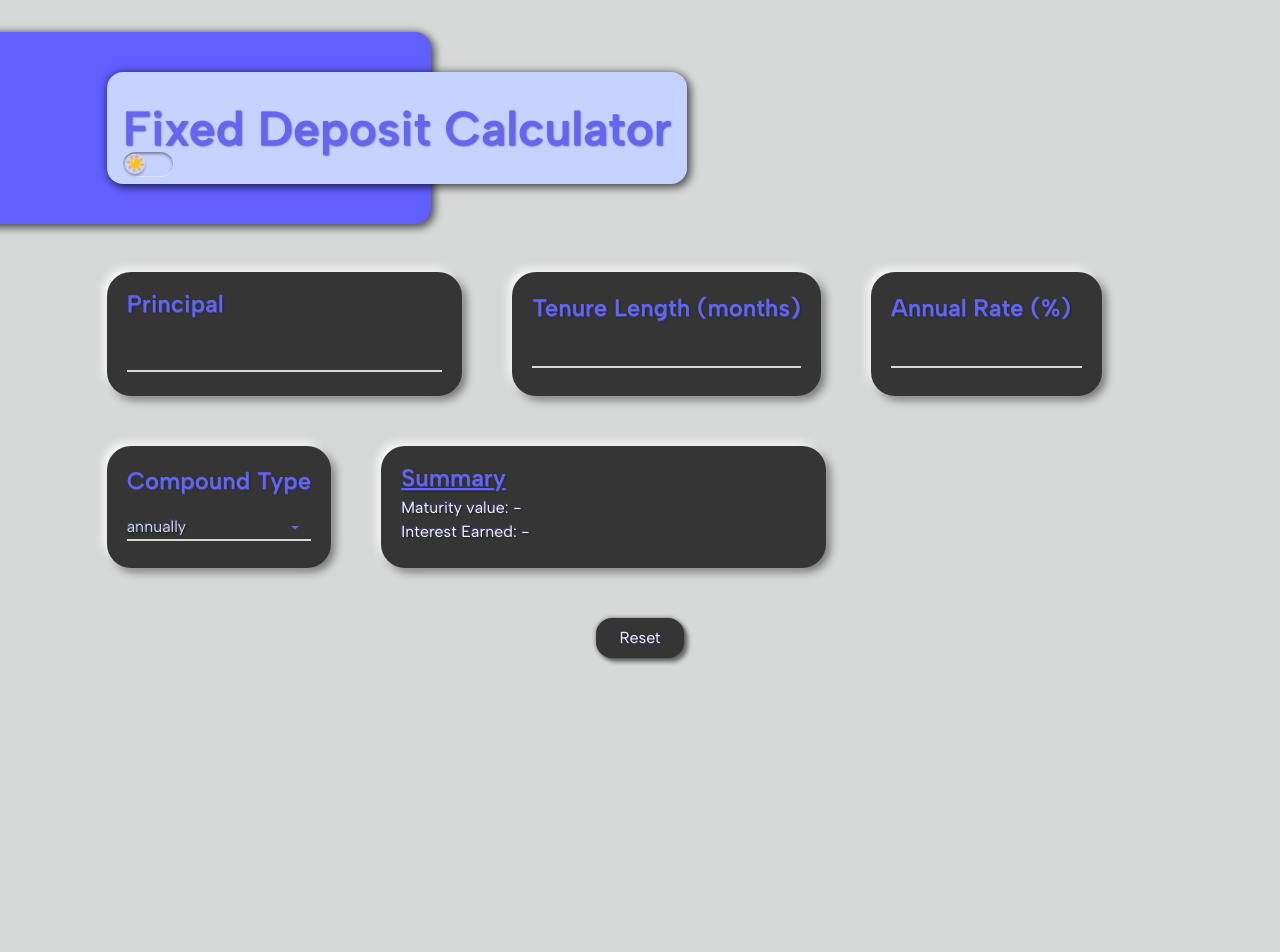
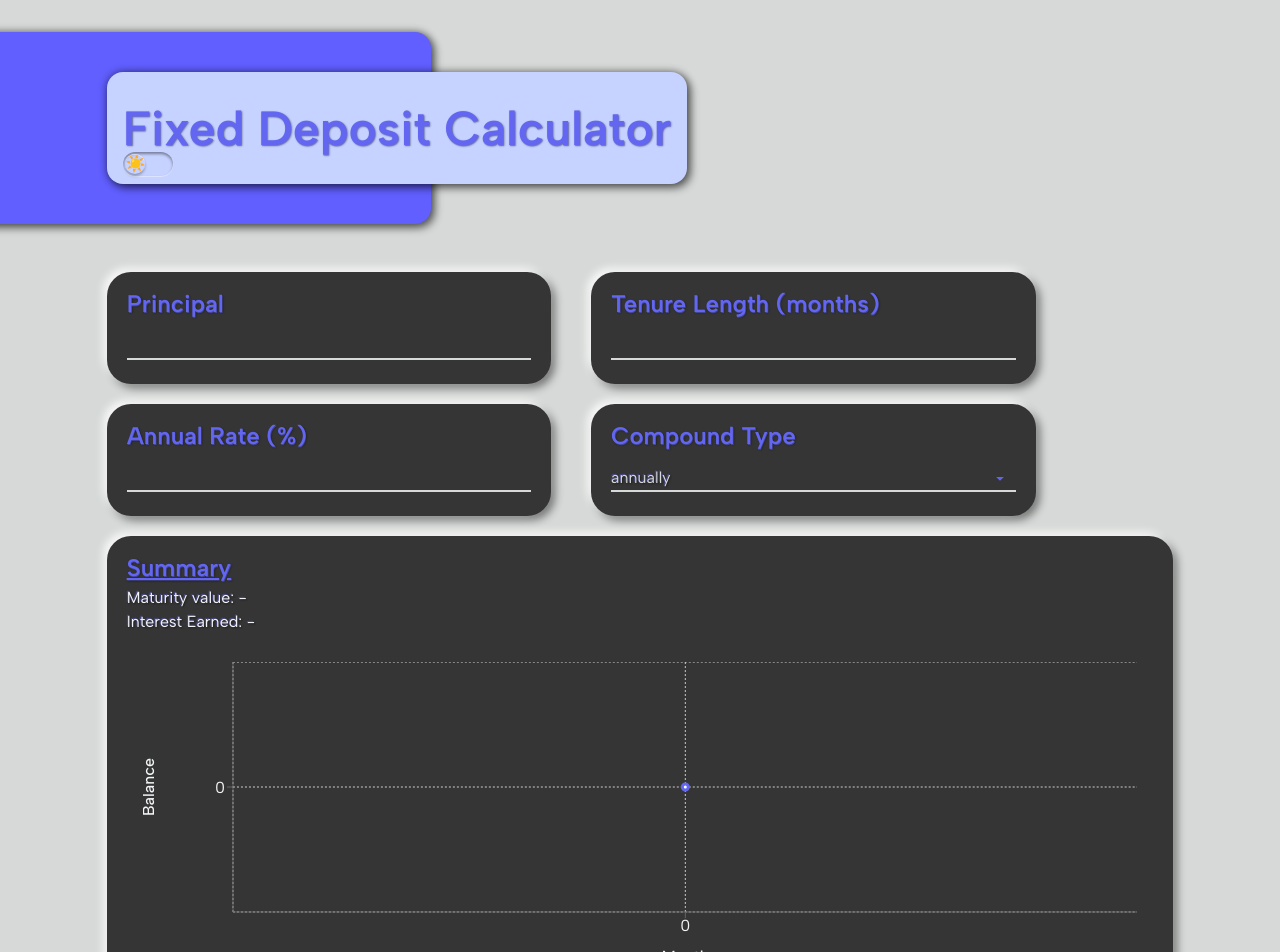
Before and after one commit to nevtay/fd-calculator, a Next.js app: page / in a window 1280 px wide. Shown: the top 952 px of the page. Before the commit the page ends 832 px from the top, so only its background shows below. Built offline with nearby package versions, Linux system fonts and the light colour scheme.

Commit message:
feat: add chart visualisation

```diff
--- a/components/Calculator.tsx
+++ b/components/Calculator.tsx
@@ -1,5 +1,6 @@
 "use client";
 import { useEffect, useState } from "react";
+import ChartVisualisation from "./ChartVisualisation";
 import {
   growthSeries,
   interestEarned as calculateInterestEarned,
@@ -13,6 +14,8 @@ export interface CompoundTypes {
   annually: "annually";
   maturity: "maturity";
 }
+
+export type GrowthSeries = { month: number; balance: number }[];
 
 const Calculator = () => {
   const compoundTypes = {
@@ -32,10 +35,17 @@ const Calculator = () => {
   const [formData, setFormData] = useState(defaultState);
   const [maturityValue, setMaturityValue] = useState("");
   const [interestEarned, setInterestEarned] = useState("");
+  const [growthSeriesData, setGrowthSeriesData] = useState<GrowthSeries>([
+    { month: 0, balance: 0 },
+  ]);
 
   const isValidNumber = (key: string, currentValue: string): boolean => {
-    if (/^\d$/.test(key)) return true;
-    if (key === "." && !currentValue.includes(".")) return true;
+    if (/^\d$/.test(key)) {
+      return true;
+    }
+    if (key === "." && !currentValue.includes(".")) {
+      return true;
+    }
     return false;
   };
 
@@ -43,7 +53,12 @@ const Calculator = () => {
   const sanitizeNumericInput = (value: string): string => {
     const digitsAndDots = value.replace(/[^\d.]/g, "");
     const firstDotIndex = digitsAndDots.indexOf(".");
-    if (firstDotIndex === -1) return digitsAndDots;
+    if (firstDotIndex === -1) {
+      return digitsAndDots;
+    }
+    if (firstDotIndex === 0 && value.length === 1) {
+      return "0" + value;
+    }
     return (
       digitsAndDots.slice(0, firstDotIndex + 1) +
       digitsAndDots.slice(firstDotIndex + 1).replace(/\./g, "")
@@ -132,9 +147,18 @@ const Calculator = () => {
     if (!formData.principal || !formData.annualRate || !formData.tenureLength) {
       setMaturityValue("-");
       setInterestEarned("-");
+      setGrowthSeriesData([{ month: 0, balance: 0 }]);
     } else {
       getInterestEarned();
       getMaturityValue();
+
+      const growthSeriesData = growthSeries(
+        Number(principal),
+        Number(annualRate),
+        Number(tenureLength),
+        compoundType,
+      );
+      setGrowthSeriesData(growthSeriesData);
     }
   }, [
     formData.principal,
@@ -143,20 +167,18 @@ const Calculator = () => {
     formData.compoundType,
   ]);
 
+  console.log("interestEarned", interestEarned);
+
   return (
     <>
-      <form className="flex flex-row flex-wrap gap-12.5">
-        <div className="bg-input-container flex w-4/12 flex-col justify-evenly gap-3 rounded-3xl px-5 pt-3.5 pb-6 shadow-[-4px_-4px_8px_var(--skeu-highlight),4px_4px_8px_var(--skeu-shadow)] transition-[scale,box-shadow] duration-200 ease-in-out hover:scale-95 hover:shadow-[-2px_-2px_4px_var(--skeu-highlight),2px_2px_4px_var(--skeu-shadow)] max-md:w-12/12">
+      <form className="items-between flex flex-row flex-wrap gap-x-10 gap-y-5">
+        <div className="bg-input-container flex w-5/12 flex-col justify-between gap-3 rounded-3xl px-5 pt-3.5 pb-6 shadow-[-4px_-4px_8px_var(--skeu-highlight),4px_4px_8px_var(--skeu-shadow)] transition-[scale,box-shadow] duration-200 ease-in-out hover:scale-95 hover:shadow-[-2px_-2px_4px_var(--skeu-highlight),2px_2px_4px_var(--skeu-shadow)] max-md:w-12/12">
           <label
             className="text-[24px] font-semibold text-(--color-indigo) text-shadow-[.6px_.60px_0.25px_var(--skeu-highlight-weak),1px_1px_2px_var(--skeu-shadow)]"
             htmlFor="principal"
           >
             Principal
           </label>
-          <label
-            className="text-[24px] font-semibold text-(--color-indigo) text-shadow-[.6px_.60px_0.25px_var(--skeu-highlight-weak),1px_1px_2px_var(--skeu-shadow)]"
-            htmlFor="principal"
-          ></label>
           <input
             className="text-input-value border-b-2 bg-none outline-0 text-shadow-[-1px_-1px_1px_var(--skeu-highlight-weak),1px_1px_2px_var(--skeu-shadow)]"
             title="principal"
@@ -170,7 +192,7 @@ const Calculator = () => {
             }}
           />
         </div>
-        <div className="bg-input-container flex w-auto flex-col justify-evenly gap-3 rounded-3xl px-5 pt-3.5 pb-6 shadow-[-4px_-4px_8px_var(--skeu-highlight),4px_4px_8px_var(--skeu-shadow)] transition-[scale,box-shadow] duration-200 ease-in-out hover:scale-95 hover:shadow-[-2px_-2px_4px_var(--skeu-highlight),2px_2px_4px_var(--skeu-shadow)] max-md:w-12/12">
+        <div className="bg-input-container flex w-5/12 flex-col justify-between gap-3 rounded-3xl px-5 pt-3.5 pb-6 shadow-[-4px_-4px_8px_var(--skeu-highlight),4px_4px_8px_var(--skeu-shadow)] transition-[scale,box-shadow] duration-200 ease-in-out hover:scale-95 hover:shadow-[-2px_-2px_4px_var(--skeu-highlight),2px_2px_4px_var(--skeu-shadow)] max-md:w-12/12">
           <label
             className="text-[24px] font-semibold text-(--color-indigo) text-shadow-[.6px_.60px_0.25px_var(--skeu-highlight-weak),1px_1px_2px_var(--skeu-shadow)]"
             htmlFor="tenureLength"
@@ -182,6 +204,8 @@ const Calculator = () => {
             title="tenureLength"
             name="tenureLength"
             type="text"
+            maxLength={3}
+            max={360}
             inputMode="numeric"
             value={formData.tenureLength}
             onKeyDown={handleKeyDown}
@@ -190,7 +214,7 @@ const Calculator = () => {
             }}
           />
         </div>
-        <div className="bg-input-container flex w-auto flex-col justify-evenly gap-3 rounded-3xl px-5 pt-3.5 pb-6 shadow-[-4px_-4px_8px_var(--skeu-highlight),4px_4px_8px_var(--skeu-shadow)] transition-[scale,box-shadow] duration-200 ease-in-out hover:scale-95 hover:shadow-[-2px_-2px_4px_var(--skeu-highlight),2px_2px_4px_var(--skeu-shadow)] max-md:w-12/12">
+        <div className="bg-input-container flex w-5/12 flex-col justify-between gap-3 rounded-3xl px-5 pt-3.5 pb-6 shadow-[-4px_-4px_8px_var(--skeu-highlight),4px_4px_8px_var(--skeu-shadow)] transition-[scale,box-shadow] duration-200 ease-in-out hover:scale-95 hover:shadow-[-2px_-2px_4px_var(--skeu-highlight),2px_2px_4px_var(--skeu-shadow)] max-md:w-12/12">
           <label
             className="text-[24px] font-semibold text-(--color-indigo) text-shadow-[.6px_.60px_0.25px_var(--skeu-highlight-weak),1px_1px_2px_var(--skeu-shadow)]"
             htmlFor="annualRate"
@@ -203,6 +227,7 @@ const Calculator = () => {
             name="annualRate"
             type="text"
             inputMode="numeric"
+            maxLength={3}
             value={formData.annualRate}
             onKeyDown={handleKeyDown}
             onChange={(e: React.ChangeEvent<HTMLInputElement>) => {
@@ -210,7 +235,7 @@ const Calculator = () => {
             }}
           />
         </div>
-        <div className="bg-input-container flex min-w-auto flex-col justify-evenly gap-3 rounded-3xl px-5 pt-3.5 pb-6 shadow-[-4px_-4px_8px_var(--skeu-highlight),4px_4px_8px_var(--skeu-shadow)] transition-[scale,box-shadow] duration-200 ease-in-out hover:scale-95 hover:shadow-[-2px_-2px_4px_var(--skeu-highlight),2px_2px_4px_var(--skeu-shadow)] max-md:w-12/12">
+        <div className="bg-input-container flex w-5/12 flex-col justify-between gap-3 rounded-3xl px-5 pt-3.5 pb-6 shadow-[-4px_-4px_8px_var(--skeu-highlight),4px_4px_8px_var(--skeu-shadow)] transition-[scale,box-shadow] duration-200 ease-in-out hover:scale-95 hover:shadow-[-2px_-2px_4px_var(--skeu-highlight),2px_2px_4px_var(--skeu-shadow)] max-md:w-12/12">
           <label
             className="text-[24px] font-semibold text-(--color-indigo) text-shadow-[.6px_.60px_0.25px_var(--skeu-highlight-weak),1px_1px_2px_var(--skeu-shadow)]"
             htmlFor="compoundType"
@@ -247,8 +272,8 @@ const Calculator = () => {
             </svg>
           </div>
         </div>
-        <div className="bg-input-container flex w-5/12 items-center rounded-3xl px-5 pt-3.5 pb-6 shadow-[-4px_-4px_8px_var(--skeu-highlight),4px_4px_8px_var(--skeu-shadow)] transition-[scale,box-shadow] duration-200 ease-in-out hover:scale-95 hover:shadow-[-2px_-2px_4px_var(--skeu-highlight),2px_2px_4px_var(--skeu-shadow)] max-md:w-12/12">
-          <div className="min-w-7/12 text-(--color-body-text) text-shadow-[-1px_-1px_1px_var(--skeu-highlight-weak),1px_1px_2px_var(--skeu-shadow)]">
+        <div className="bg-input-container flex w-12/12 flex-col justify-evenly gap-3 rounded-3xl px-5 pt-3.5 pb-6 shadow-[-4px_-4px_8px_var(--skeu-highlight),4px_4px_8px_var(--skeu-shadow)] transition-[scale,box-shadow] duration-200 ease-in-out hover:scale-95 hover:shadow-[-2px_-2px_4px_var(--skeu-highlight),2px_2px_4px_var(--skeu-shadow)] max-md:w-12/12">
+          <div className="min-w-12/12 text-(--color-body-text) text-shadow-[-1px_-1px_1px_var(--skeu-highlight-weak),1px_1px_2px_var(--skeu-shadow)]">
             <h1 className="text-[24px] font-semibold text-(--color-indigo) text-shadow-[.6px_.60px_0.25px_var(--skeu-highlight-weak),1px_1px_2px_var(--skeu-shadow)]">
               <u>Summary</u>
             </h1>
@@ -259,6 +284,7 @@ const Calculator = () => {
               Interest Earned: {interestEarned ? interestEarned : "-"}
             </h1>
           </div>
+          <ChartVisualisation growthSeriesData={growthSeriesData} />
         </div>
         <div className="m-auto mb-8 flex w-12/12">
           <button
--- /dev/null
+++ b/components/ChartVisualisation.tsx
@@ -0,0 +1,85 @@
+import {
+  LineChart,
+  Line,
+  XAxis,
+  YAxis,
+  Tooltip,
+  CartesianGrid,
+  PolarGrid,
+  Brush,
+  Label,
+} from "recharts";
+import { GrowthSeries } from "./Calculator";
+
+interface ChartVisualisationProps {
+  growthSeriesData: GrowthSeries;
+}
+
+const ChartVisualisation = ({ growthSeriesData }: ChartVisualisationProps) => {
+  return (
+    <div className="rounded-lg p-4">
+      <LineChart
+        width={"100%"}
+        height={300}
+        responsive
+        data={growthSeriesData}
+        margin={{ top: 0, right: 0, left: 0, bottom: 20 }}
+      >
+        <CartesianGrid strokeDasharray="2 2" />
+        <YAxis
+          dataKey="balance"
+          domain={[growthSeriesData[0]?.balance ?? 0, "dataMax"]}
+          width={90}
+          tickFormatter={(value: number) =>
+            value.toLocaleString("en-US", { maximumFractionDigits: 0 })
+          }
+          tick={{ fill: "var(--color-body-text)" }}
+          label={{
+            dataKey: "Balance",
+            fill: "var(--color-body-text)",
+            fontWeight: 500,
+            value: "Balance",
+            angle: -90,
+            position: "insideLeft",
+            textAnchor: "middle",
+          }}
+        />
+        <XAxis
+          dataKey="month"
+          tick={{ fill: "var(--color-body-text)" }}
+          label={{
+            dataKey: "month",
+            fill: "var(--color-body-text)",
+            fontWeight: 500,
+            value: "Month",
+            position: "insideBottom",
+            offset: -20,
+            textAnchor: "middle",
+          }}
+        />
+        <Tooltip
+          labelFormatter={(label) => (
+            <>
+              <b>Month:</b> {label}
+            </>
+          )}
+
+          itemStyle={{ fontWeight: "bold" }}
+          contentStyle={{
+            color: "#6366F1",
+            backgroundColor: "darkgrey",
+            borderColor: "none",
+          }}
+        />
+        <Line
+          type="natural"
+          dataKey="balance"
+          stroke="#6366F1"
+          strokeWidth={3}
+        />
+      </LineChart>
+    </div>
+  );
+};
+
+export default ChartVisualisation;
--- a/package.json
+++ b/package.json
@@ -16,6 +16,7 @@
     "next-themes": "^0.4.6",
     "react": "19.2.4",
     "react-dom": "19.2.4",
+    "recharts": "^3.10.1",
     "zustand": "^5.0.14"
   },
   "devDependencies": {
```
Also changed, not shown: 1 other file (tests, documents, lock files or other folders).
